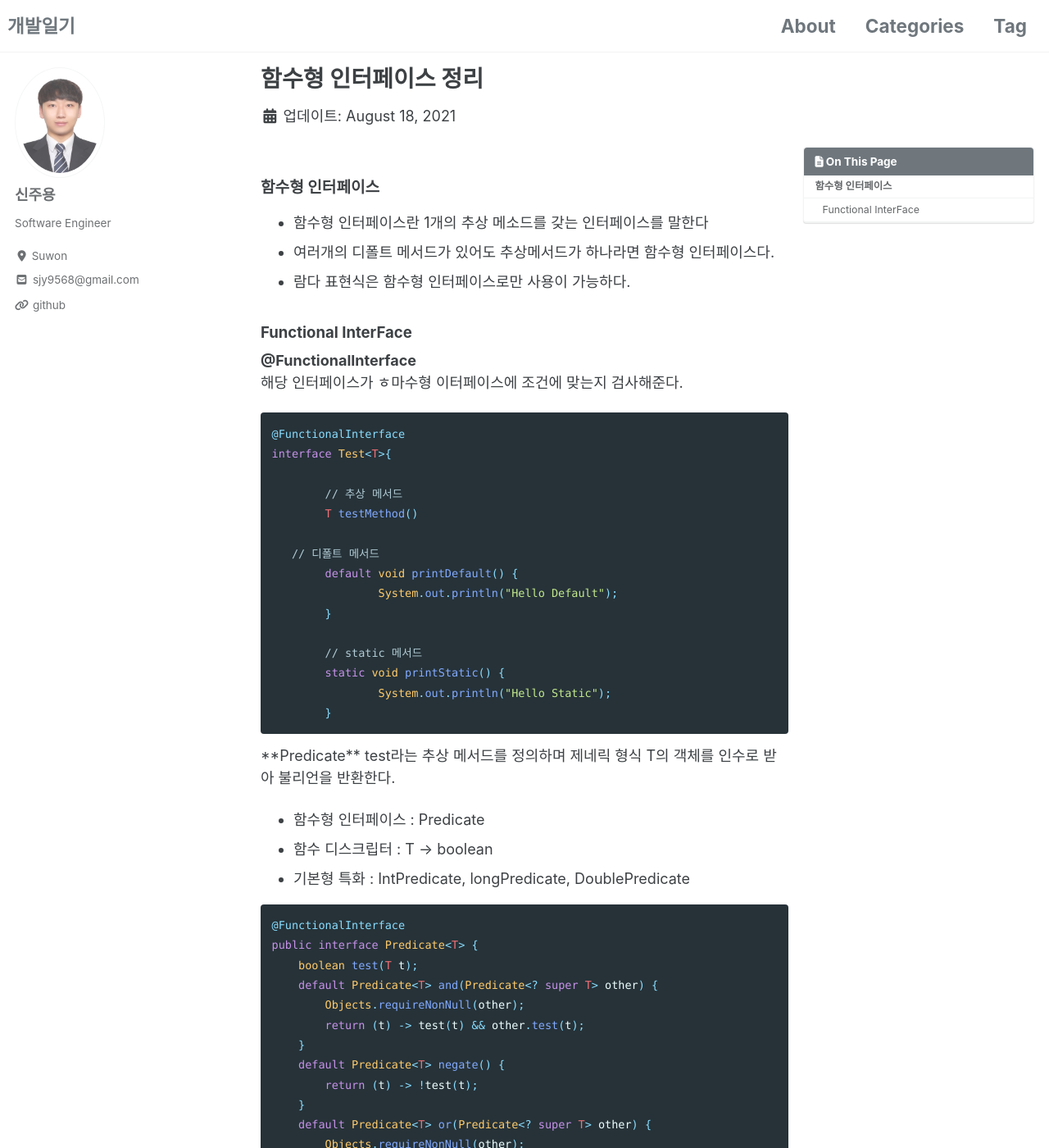
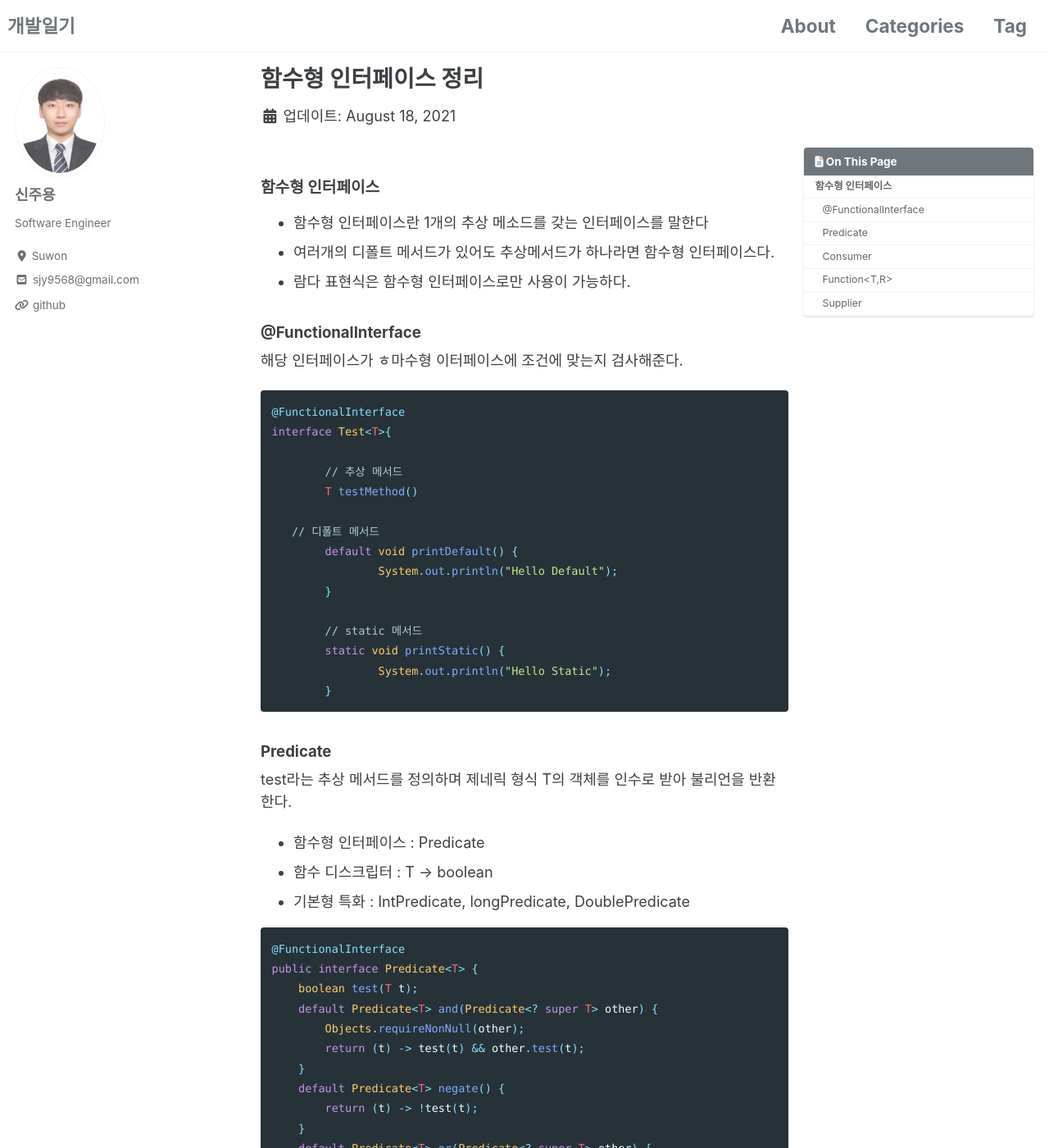
Before and after one commit to shinjooyoung/shinjooyoung.github.io, a Jekyll site: the page built from _posts/2021-08-18-Java-함수형 인터페이스.md, in a window 1280 px wide and 1400 px high. Shown: the whole window at 82% size. Built offline with Jekyll 4.4.1, drawn with Linux system fonts in a browser that asks for light colours; cached includes are drawn as plain includes; nearby versions of some CDN libraries; comment, search, counter and statistics services are not loaded; some of the changed text lies outside the part shown.

Commit message:
자바 공부

````diff
--- a/_posts/2021-08-18-Java-함수형 인터페이스.md
+++ b/_posts/2021-08-18-Java-함수형 인터페이스.md
@@ -14,9 +14,7 @@ toc: true
 - 람다 표현식은 함수형 인터페이스로만 사용이 가능하다.
 
 
-##### Functional InterFace
-
-**@FunctionalInterface**
+##### @FunctionalInterface
 해당 인터페이스가 ㅎ마수형 이터페이스에 조건에 맞는지 검사해준다.
 
 ``` java
@@ -38,7 +36,7 @@ interface Test<T>{
 ```
 
 
-**Predicate<T>**
+##### Predicate<T>
 test라는 추상 메서드를 정의하며 제네릭 형식 T의 객체를 인수로 받아 불리언을 반환한다.
 
 - 함수형 인터페이스 : Predicate<T>
@@ -87,7 +85,7 @@ public class Main {
 ```
 
 
-**Consumer<T>**
+##### Consumer<T>
 accept라는 추상 메서드를 정의하며 제네릭 형식 T의 객체를 인수로 받아 void를 반환한다.
 
 - 함수형 인터페이스 : Consumer<T>
@@ -130,7 +128,7 @@ public class Main {
 ```
 
 
-**Function<T,R>**
+##### Function<T,R>
 apply라는 추상 메서드를 정의하며 제네릭 형식 T의 객체를 인수로 받아 R 타입의 객체를 반환한다.
 
 - 함수형 인터페이스 : Function<T,R>
@@ -174,7 +172,7 @@ public class Main {
 ```
 
 
-**Supplier<T>**
+##### Supplier<T>
 get라는 추상 메서드를 정의하며 인자를 받지않고 T 타입의 객체를 반환한다.
 
 - 함수형 인터페이스 : Supplier<T>
````
Also changed, not shown: _posts/2021-08-17-ModernJavaInAction-리팩터링, 테스팅, 디버깅.md (+0 -3 lines).
